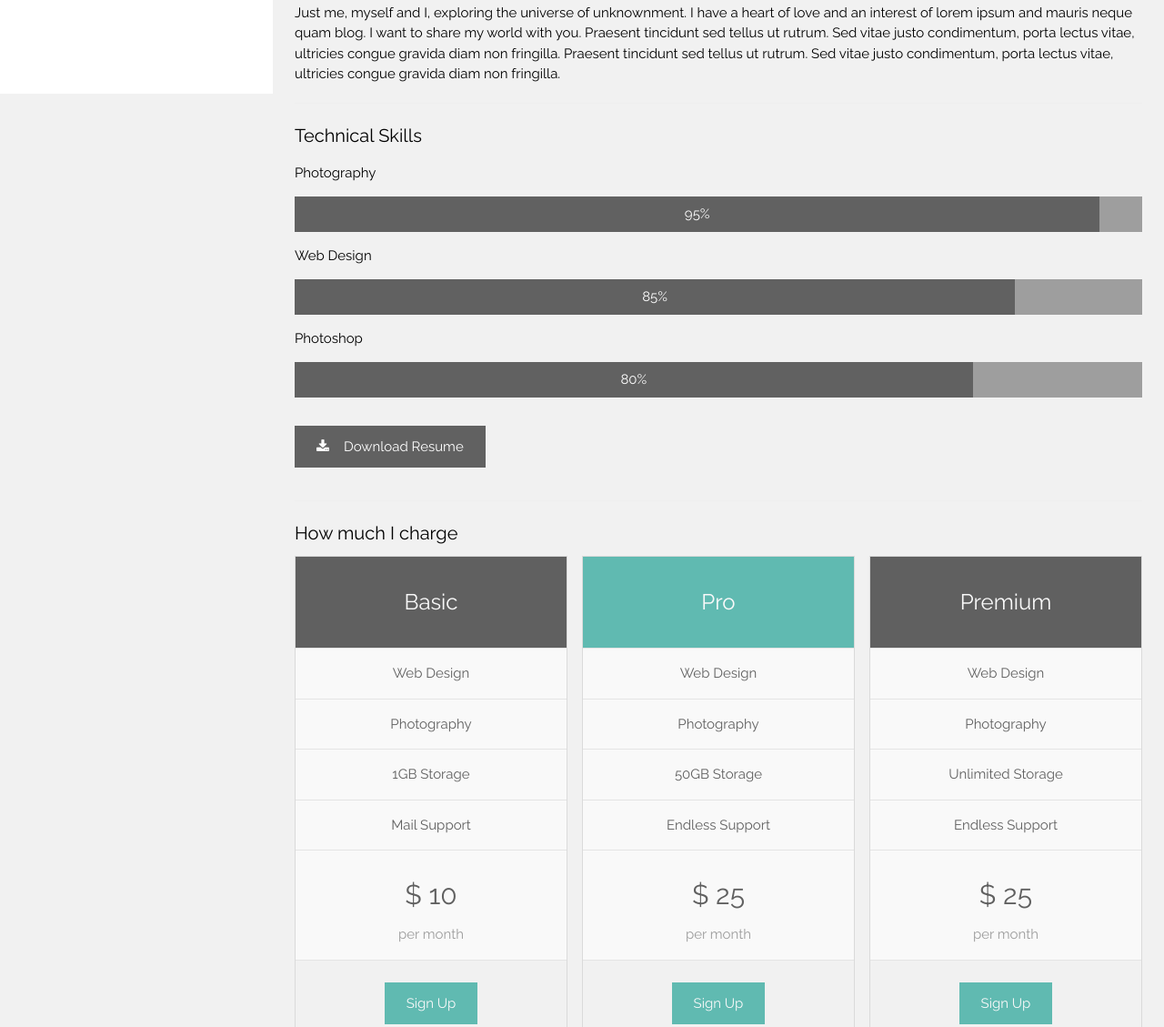
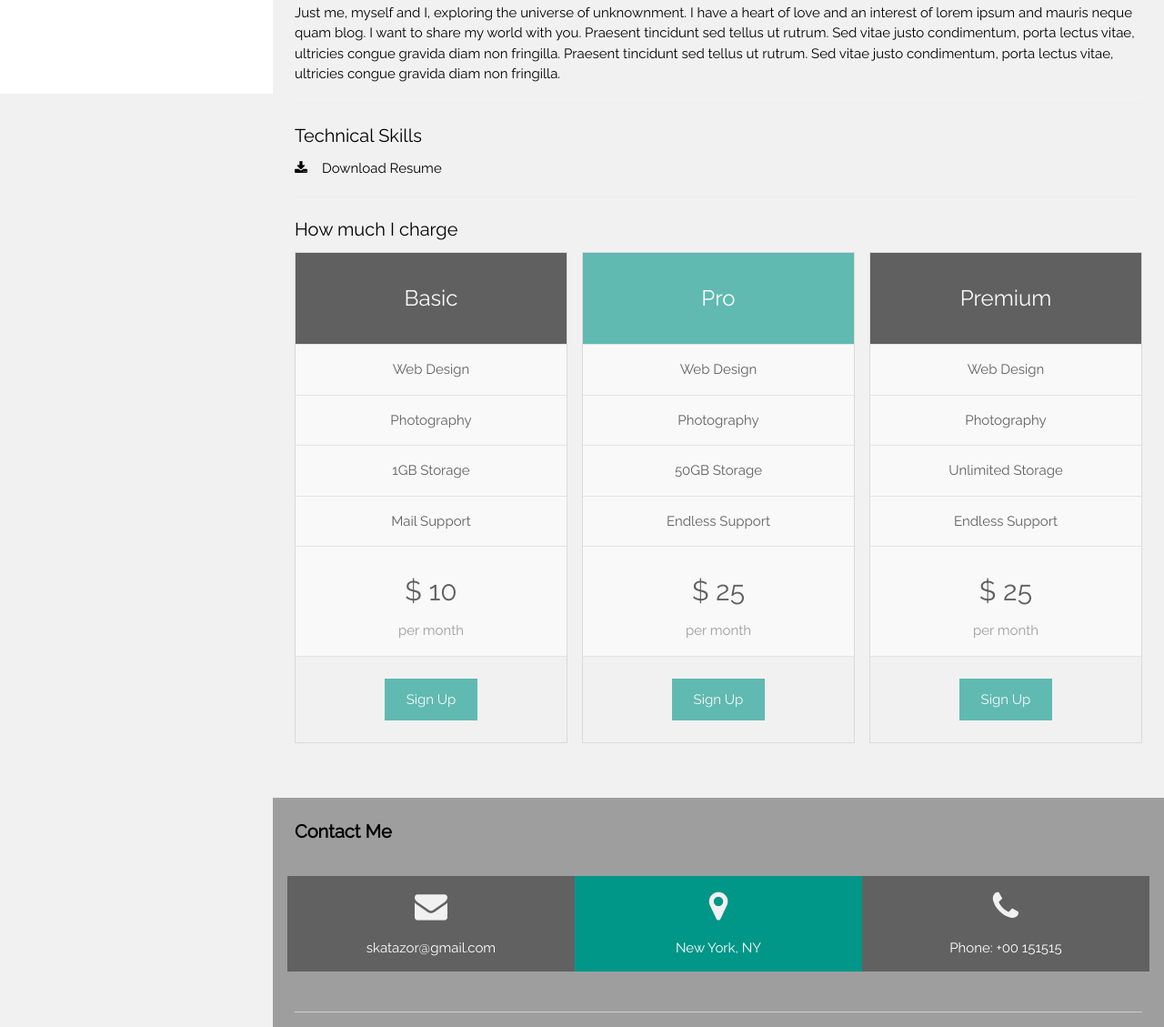
Before and after one commit to akheelahmad/skatazor, a plain HTML site: page index.html in a window 1280 px wide. Shown: the part 697-1826 px from the top of the page at 91% size. Drawn offline with nearby package versions, Linux system fonts and the light colour scheme.

Commit message:
Update index.html

```diff
--- a/index.html
+++ b/index.html
@@ -26,6 +26,7 @@ body,h1,h2,h3,h4,h5,h6 {font-family: "Raleway", sans-serif}
   <div class="w3-bar-block">
     <a href="#portfolio" onclick="w3_close()" class="w3-bar-item w3-button w3-padding w3-text-teal"><i class="fa fa-th-large fa-fw w3-margin-right"></i>PORTFOLIO</a>
     <a href="#about" onclick="w3_close()" class="w3-bar-item w3-button w3-padding"><i class="fa fa-user fa-fw w3-margin-right"></i>ABOUT</a>
+    <a href="#freelance" onclick="w3_close()" class="w3-bar-item w3-button w3-padding"><i class="fa fa-money fa-fw w3-margin-right"></i>FREELANCE</a>
     <a href="#contact" onclick="w3_close()" class="w3-bar-item w3-button w3-padding"><i class="fa fa-envelope fa-fw w3-margin-right"></i>CONTACT</a>
   </div>
   <div class="w3-panel w3-large">
@@ -131,28 +132,18 @@ body,h1,h2,h3,h4,h5,h6 {font-family: "Raleway", sans-serif}
 
     <h4>Technical Skills</h4>
     <!-- Progress bars / Skills -->
-    <p>Photography</p>
-    <div class="w3-grey">
-      <div class="w3-container w3-dark-grey w3-padding w3-center" style="width:95%">95%</div>
-    </div>
-    <p>Web Design</p>
-    <div class="w3-grey">
-      <div class="w3-container w3-dark-grey w3-padding w3-center" style="width:85%">85%</div>
-    </div>
-    <p>Photoshop</p>
-    <div class="w3-grey">
-      <div class="w3-container w3-dark-grey w3-padding w3-center" style="width:80%">80%</div>
-    </div>
-    <p>
-      <button class="w3-button w3-dark-grey w3-padding-large w3-margin-top w3-margin-bottom">
+
         <i class="fa fa-download w3-margin-right"></i>Download Resume
       </button>
     </p>
     <hr>
 
     <h4>How much I charge</h4>
+
     <!-- Pricing Tables -->
-    <div class="w3-row-padding" style="margin:0 -16px">
+
+
+    <div class="w3-row-padding" style="margin:0 -16px" id="freelance">
       <div class="w3-third w3-margin-bottom">
         <ul class="w3-ul w3-border w3-white w3-center w3-opacity w3-hover-opacity-off">
           <li class="w3-black w3-xlarge w3-padding-32">Basic</li>
```
